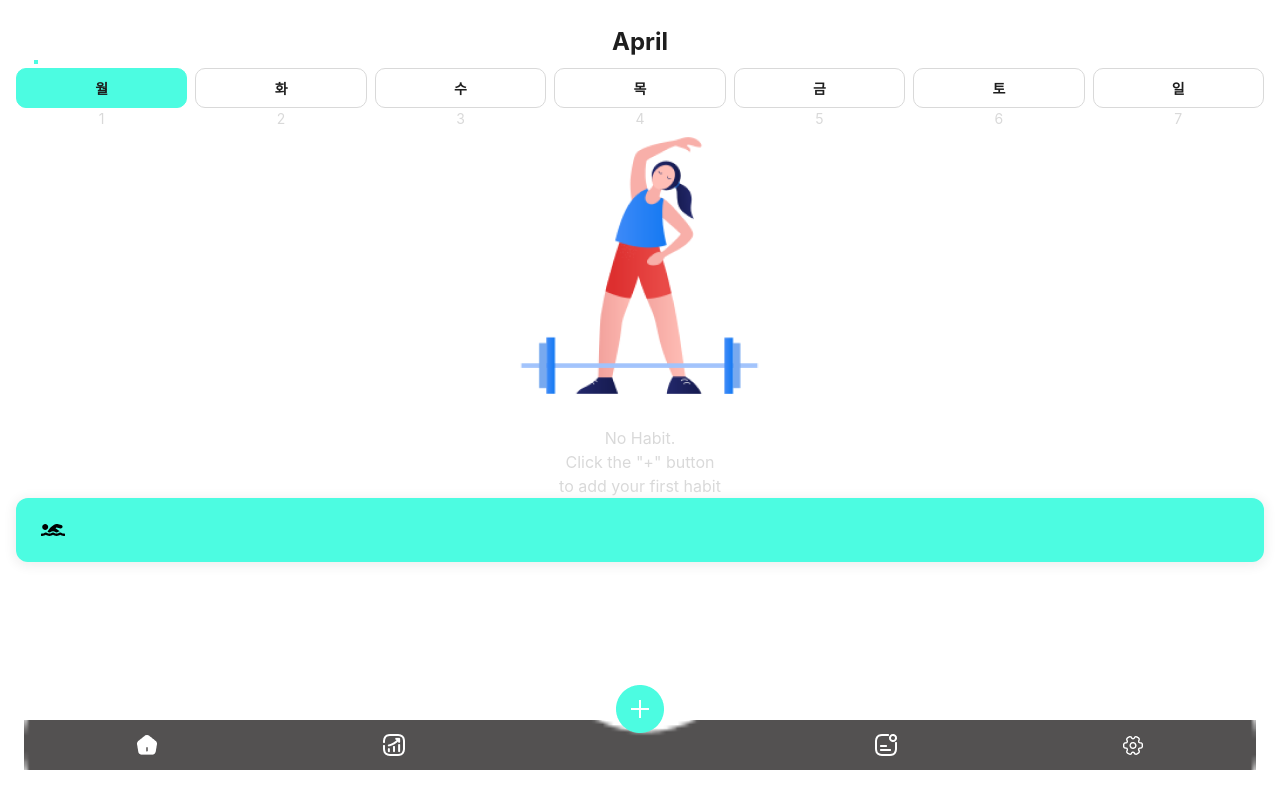
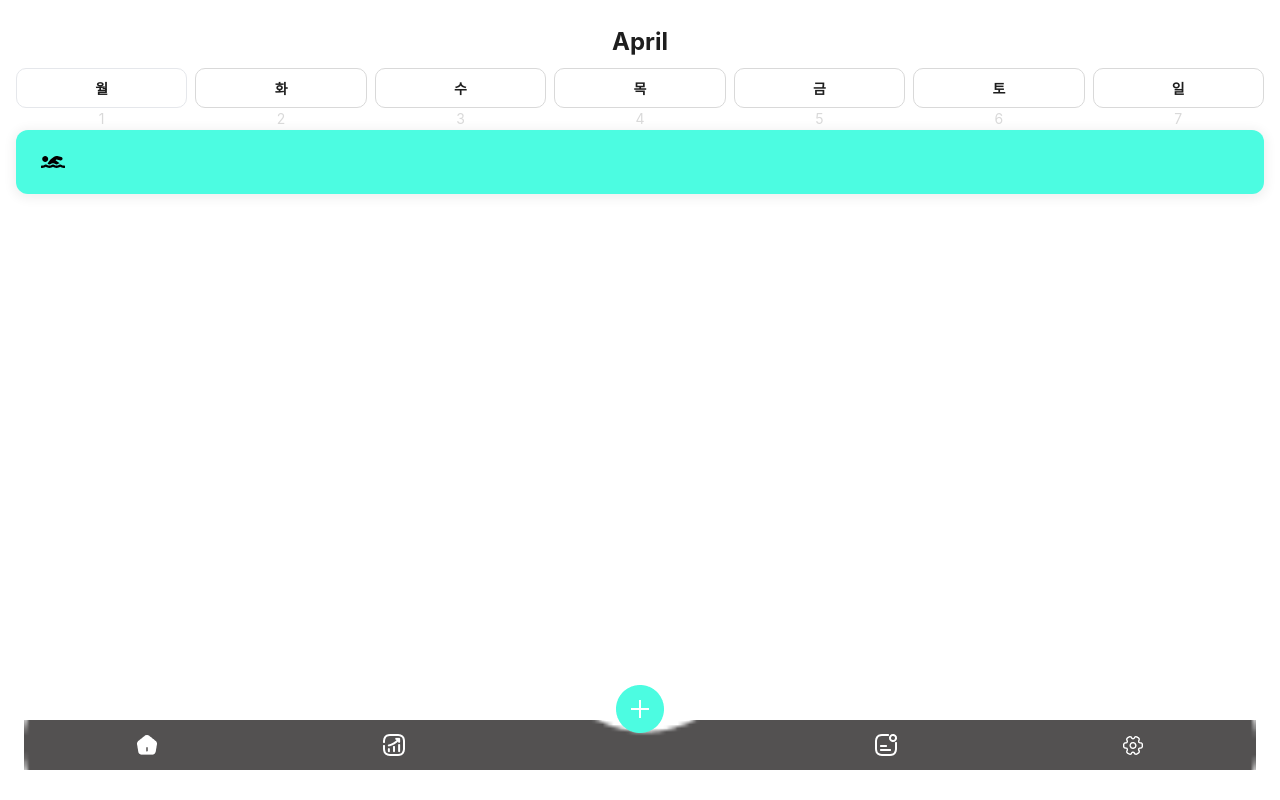
Before and after one commit to woo5ni-developer/daily-habit, a React (Create React App) app: page / in a window 1280 px wide. Built offline with nearby package versions, Linux system fonts and the light colour scheme.

Commit message:
set 페이지 데이터 상태관리 작업 진행중, color 색상 초기값 적용, 데이터 타입 정리

```diff
--- a/src/components/ButtonIconField.tsx
+++ b/src/components/ButtonIconField.tsx
@@ -1,6 +1,8 @@
-import React, { FC } from 'react'
+import React, { FC, useState } from 'react'
 import { IconContext } from 'react-icons'
+import { useRecoilValue } from 'recoil'
 import { IconFieldType } from '../lib/type'
+import { habitItemState } from '../state/dataState'
 import Label from './Label'
 
 interface ButtonIconFieldProps {
@@ -10,7 +12,15 @@ interface ButtonIconFieldProps {
 
 const ButtonColorField: FC<ButtonIconFieldProps> = ({ data, handleClick }) => {
   // logic
-  const BtnHandler = (icon: IconFieldType): void => {
+
+  //state
+  const [selectedIcon, setSelectedIcon] = useState<IconFieldType>(data[0])
+
+  // Recoil state
+  const habit = useRecoilValue(habitItemState)
+
+  const handleIconClick = (icon: IconFieldType): void => {
+    setSelectedIcon(icon)
     handleClick(icon)
   }
   const iconField = {
@@ -23,6 +33,9 @@ const ButtonColorField: FC<ButtonIconFieldProps> = ({ data, handleClick }) => {
       gridAutoFlow: 'column',
     },
   }
+  const isChecked = (icon: IconFieldType) => {
+    return icon.name === selectedIcon.name
+  }
   // view
   return (
     <div>
@@ -32,8 +45,13 @@ const ButtonColorField: FC<ButtonIconFieldProps> = ({ data, handleClick }) => {
           <button
             key={idx}
             type="button"
+            style={{
+              backgroundColor: isChecked(icon) ? habit.color.color : '',
+            }}
             className="w-[30px] h-[30px] rounded-[10px]"
-            onClick={() => BtnHandler(icon)}>
+            onClick={() => {
+              handleIconClick(icon)
+            }}>
             <IconContext.Provider value={{ size: '30px', style: { padding: '3px' } }}>
               {React.createElement(icon.icon)}
             </IconContext.Provider>
--- a/src/components/Cycle.tsx
+++ b/src/components/Cycle.tsx
@@ -18,7 +18,9 @@ const Cycle: FC<CycleProps> = ({ data, radioHandler }) => {
     setSelectValue(event.target.value)
     radioHandler(event.target.value)
   }
-  const selectedBgColor = habit?.color?.color || '#4CFCE1'
+  const checkedStyle = {
+    backgroundColor: habit.color.color,
+  }
   return (
     <div>
       <Label text="당신은  하루 중 언제 이 습관을 하는 게 좋은가요?" labelName="term" />
@@ -36,8 +38,9 @@ const Cycle: FC<CycleProps> = ({ data, radioHandler }) => {
             style={{
               backgroundImage: `url(${data.path})`,
               backgroundSize: data.bgWidth,
+              ...(selectValue === data.text && checkedStyle),
             }}
-            className="rounded-[10px] px-[12px] py-[8px] pl-[35px] bg-no-repeat bg-[left_12px_center] bg-[#d9d9d9] peer-checked:bg-[#fff]"
+            className="rounded-[10px] px-[12px] py-[8px] pl-[35px] bg-no-repeat bg-[left_12px_center] bg-[#d9d9d9]"
             htmlFor={'radio' + data.id}>
             {data.text}
           </label>
--- a/src/components/SelectDay.tsx
+++ b/src/components/SelectDay.tsx
@@ -10,14 +10,10 @@ const SelectDay: FC = () => {
         className="relative pt-[8px] inline-block mx-[4px]"
         style={{ width: 'calc((100% / 7) - 8px)' }}>
         {/* 선택시 요일버튼 상단에 뜨는 불릿 */}
-        <i
-          className="absolute block w-[4px] h-[4px] radius-[4px] top-0 left-[18px]"
-          style={{ background: habit?.color?.color ?? '' }}></i>
+        <i className="absolute block w-[4px] h-[4px] radius-[4px] top-0 left-[18px]"></i>
         {/* //선택시 요일버튼 상단에 뜨는 불릿 */}
         {/* 오늘 버튼엔 bg-[#4CFCE1] 클래스 추가 */}
-        <button
-          className="w-full h-[40px] rounded-[10px] border border-solid text-[#1E1E1E] font-bold text-[14px]"
-          style={{ background: habit?.color?.color ?? '', borderColor: habit?.color?.color ?? '' }}>
+        <button className="w-full h-[40px] rounded-[10px] border border-solid text-[#1E1E1E] font-bold text-[14px]">
           월
         </button>
         {/* //오늘 버튼엔 bg-[#4CFCE1] 클래스 추가 */}
--- a/src/lib/type.ts
+++ b/src/lib/type.ts
@@ -27,7 +27,7 @@ export interface IconFieldType {
 export interface habitItemType {
   id: number
   title: string
-  icon: IconFieldType | undefined
-  color: ColorType | undefined
+  icon: IconFieldType
+  color: ColorType
   // time: RadioType | null
 }
--- a/src/routes/home.tsx
+++ b/src/routes/home.tsx
@@ -7,13 +7,31 @@ import Title from '../components/Title'
 import SelectDay from '../components/SelectDay'
 
 const Home: FC = () => {
-  const habit = useRecoilValue(habitItemState)
-  console.log(habit?.color)
+  const habit = [useRecoilValue(habitItemState)]
+
+  console.log(habit)
   return (
     <div>
       <Title text="April" />
       <SelectDay />
       {/* habit 등록 */}
+
+      {/* 리스트 */}
+      {habit ? (
+        <ul>
+          {habit.map((item) => (
+            <li
+              key={item.id}
+              className="pt-[17px] pb-[17px] pl-[22px] pr-[22px] shadow-[0_2px_11px_3px_rgba(0,0,0,0.06)] rounded-[12px] flex items-center"
+              style={{ background: item.color?.color ?? '' }}>
+              <IconContext.Provider value={{ size: '30px', style: { padding: '3px' } }}>
+                {item.icon ? React.createElement(item.icon.icon) : null}
+              </IconContext.Provider>
+              <p>{item.title ?? ''}</p>
+            </li>
+          ))}
+        </ul>
+      ) : (
         <div>
           <img src="./images/bg/bg-home-habit.png" alt="" className="mx-auto" />
           <p className="text-[#d9d9d9] text-center pt-8">
@@ -24,8 +42,8 @@ const Home: FC = () => {
             to add your first habit
           </p>
         </div>
-      {/* 리스트 */}
-      <div>
+      )}
+      {/* <div>
         <ul>
           <li
             className="pt-[17px] pb-[17px] pl-[22px] pr-[22px] shadow-[0_2px_11px_3px_rgba(0,0,0,0.06)] rounded-[12px] flex items-center"
@@ -36,7 +54,7 @@ const Home: FC = () => {
             <p>{habit?.title ?? ''}</p>
           </li>
         </ul>
-      </div>
+      </div> */}
     </div>
   )
 }
--- a/src/routes/set.tsx
+++ b/src/routes/set.tsx
@@ -13,59 +13,51 @@ import { habitItemState } from '../state/dataState'
 
 const Set: FC = () => {
   const [habit, setHabitItem] = useRecoilState(habitItemState)
-  const [selectColor, setSelectColor] = useState<ColorType>()
-  const [selectIcon, setSelectIcon] = useState<IconFieldType>()
+  const [selectColor, setSelectColor] = useState<ColorType>(colorList[0])
+  const [selectIcon, setSelectIcon] = useState<IconFieldType>(iconList[0])
+  const [inputValue, setInputValue] = useState('')
 
   const habitParam = () => {
     setHabitItem({
-      ...habit,
-      id: 1,
-      title: '',
+      id: 0,
+      title: inputValue,
       icon: selectIcon,
       color: selectColor,
     })
-
-    console.log(habit)
   }
   const handleSelectColor = (color: ColorType): void => {
     setSelectColor(color)
-    console.log()
   }
   const radioHandler = (selectValue: string): void => {
-    console.log('selectValue ' + selectValue)
+    console.log(selectValue)
   }
   const handleSelectIcon = (icon: IconFieldType): void => {
     // setHabitItem()
     setSelectIcon(icon)
     console.log('여기야!!', icon.name)
   }
-  const handleInputChange = (setInputValue: string) => {
-    console.log('setInputValue' + setInputValue)
+  const handleInputChange = (value: string) => {
+    setInputValue(value)
   }
   return (
     <div>
       <Title text="New Habit" />
       <BackButton />
-
       <div className="mt-[24px]">
         <InputField onChange={handleInputChange} />
       </div>
       <div className="mt-[24px]">
         <ButtonColorField data={colorList} handleClick={handleSelectColor} />
       </div>
-
       <div className="mt-[24px]">
         <ButtonIconField data={iconList} handleClick={handleSelectIcon} />
       </div>
-
       <div className="mt-[24px]">
         <Cycle data={radioList} radioHandler={radioHandler} />
       </div>
-
       <div className="mt-[24px]">
         <HabitTerm />
       </div>
-
       <button type="button" onClick={() => habitParam()}>
         버튼
       </button>
--- a/src/state/dataState.ts
+++ b/src/state/dataState.ts
@@ -7,7 +7,7 @@ export const nameState = atom<string>({
   default: '',
 })
 
-export const habitItemState = atom<habitItemType | null>({
+export const habitItemState = atom<habitItemType>({
   key: 'iconState',
   default: initialIcon,
 })
```
Lines whose indentation alone changed are shown as unchanged.
